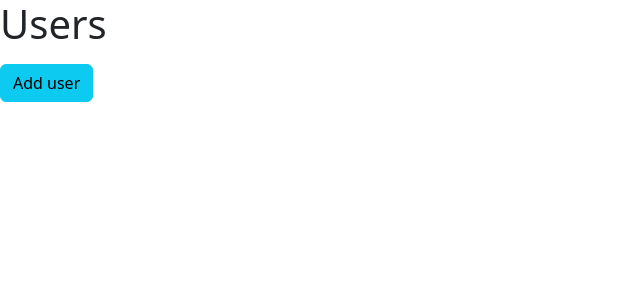
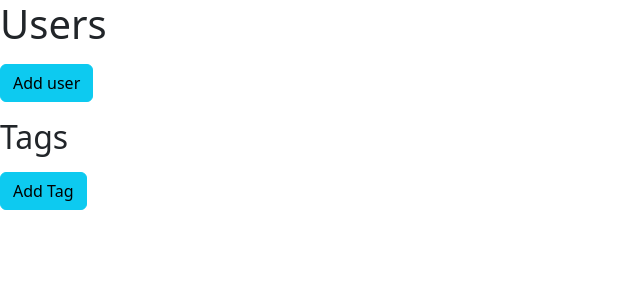
Before and after one commit to Apmaurasse/Blogly_part_one, a Flask app: page /users in a window 1280 px wide. Shown: the top 300 px of the page, without its empty margins (0-640 px from the left). Run offline with Flask 3, Linux system fonts and the light colour scheme.

Commit message:
Updating the files for part three of Blogly exercise.

```diff
--- a/app.py
+++ b/app.py
@@ -2,7 +2,7 @@
 
 from flask import Flask, render_template, request, redirect, session
 from flask_debugtoolbar import DebugToolbarExtension
-from models import db, connect_db, User, Post
+from models import db, connect_db, User, Post, Tag
 
 app = Flask(__name__)
 
@@ -25,7 +25,8 @@
 def users_index():
 
     users = User.query.order_by(User.last_name, User.first_name).all()
-    return render_template('users/index.html', users=users)
+    tags = Tag.query.order_by(Tag.name)
+    return render_template('users/index.html', users=users, tags=tags)
 
 @app.route('/users/new', methods=["GET"])
 def users_new_form():
@@ -142,3 +143,65 @@
     db.session.commit()
 
     return redirect(f"/users/{post.user_id}")
+
+@app.route('/tags')
+def tags_index():
+
+    tags = Tag.query.all()
+    return render_template('tags/index.html', tags=tags)
+
+
+@app.route('/tags/new')
+def tags_new_form():
+
+    posts = Post.query.all()
+    return render_template('tags/new.html', posts=posts)
+
+
+@app.route("/tags/new", methods=["POST"])
+def tags_new():
+
+    post_ids = [int(num) for num in request.form.getlist("posts")]
+    posts = Post.query.filter(Post.id.in_(post_ids)).all()
+    new_tag = Tag(name=request.form['name'], posts=posts)
+
+    db.session.add(new_tag)
+    db.session.commit()
+    return redirect("/tags")
+
+
+@app.route('/tags/<int:tag_id>')
+def tags_show(tag_id):
+
+    tag = Tag.query.get_or_404(tag_id)
+    return render_template('tags/show.html', tag=tag)
+
+
+@app.route('/tags/<int:tag_id>/edit')
+def tags_edit_form(tag_id):
+
+    tag = Tag.query.get_or_404(tag_id)
+    posts = Post.query.all()
+    return render_template('tags/edit.html', tag=tag, posts=posts)
+
+
+@app.route('/tags/<int:tag_id>/edit', methods=["POST"])
+def tags_edit(tag_id):
+
+    tag = Tag.query.get_or_404(tag_id)
+    tag.name = request.form['name']
+    post_ids = [int(num) for num in request.form.getlist("posts")]
+    tag.posts = Post.query.filter(Post.id.in_(post_ids)).all()
+
+    db.session.add(tag)
+    db.session.commit()
+    return redirect("/tags")
+
+
+@app.route('/tags/<int:tag_id>/delete', methods=["POST"])
+def tags_destroy(tag_id):
+
+    tag = Tag.query.get_or_404(tag_id)
+    db.session.delete(tag)
+    db.session.commit()
+    return redirect("/tags")
--- a/templates/users/index.html
+++ b/templates/users/index.html
@@ -16,4 +16,16 @@
 
 <p><a class="btn btn-md btn-info" href="/users/new">Add user</a></p>
 
+<h2>Tags</h2>
+
+<ul>
+  {% for tag in tags%}
+  <li>
+    <a href="/tags/{{ tag.id }}">{{ tag.name }}</a>
+  </li>
+  {% endfor %}
+</ul>
+
+<p><a class="btn btn-md btn-info" href="/tags/new">Add Tag</a></p>
+
 {% endblock %}
--- a/templates/users/show.html
+++ b/templates/users/show.html
@@ -42,6 +42,7 @@
     <p><a href="/users/{{ user.id }}/posts/new" class="btn btn-info">Add Post</a></p>
 
   </div>
+  <p><a class="btn btn-md btn-info" href="/">Home</a></p>
 </div>
 
 {% endblock %}
```
Also changed, not shown: models.py (+20 -0 lines), templates/posts/edit.html (+16 -0 lines), templates/posts/new.html (+15 -0 lines), templates/posts/show.html (+9 -0 lines), templates/tags/edit.html (added, +55 -0 lines), templates/tags/index.html (added, +19 -0 lines), templates/tags/new.html (added, +45 -0 lines), templates/tags/show.html (added, +28 -0 lines).
